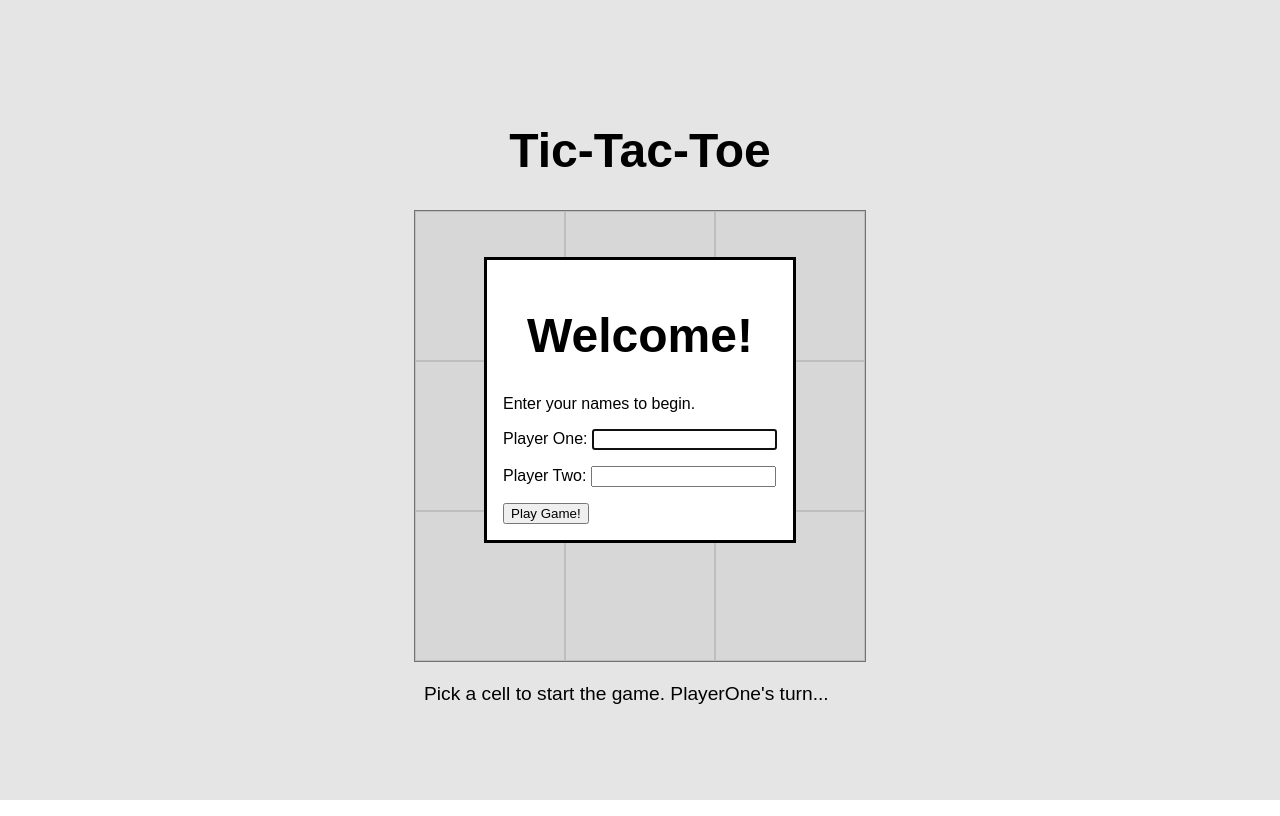
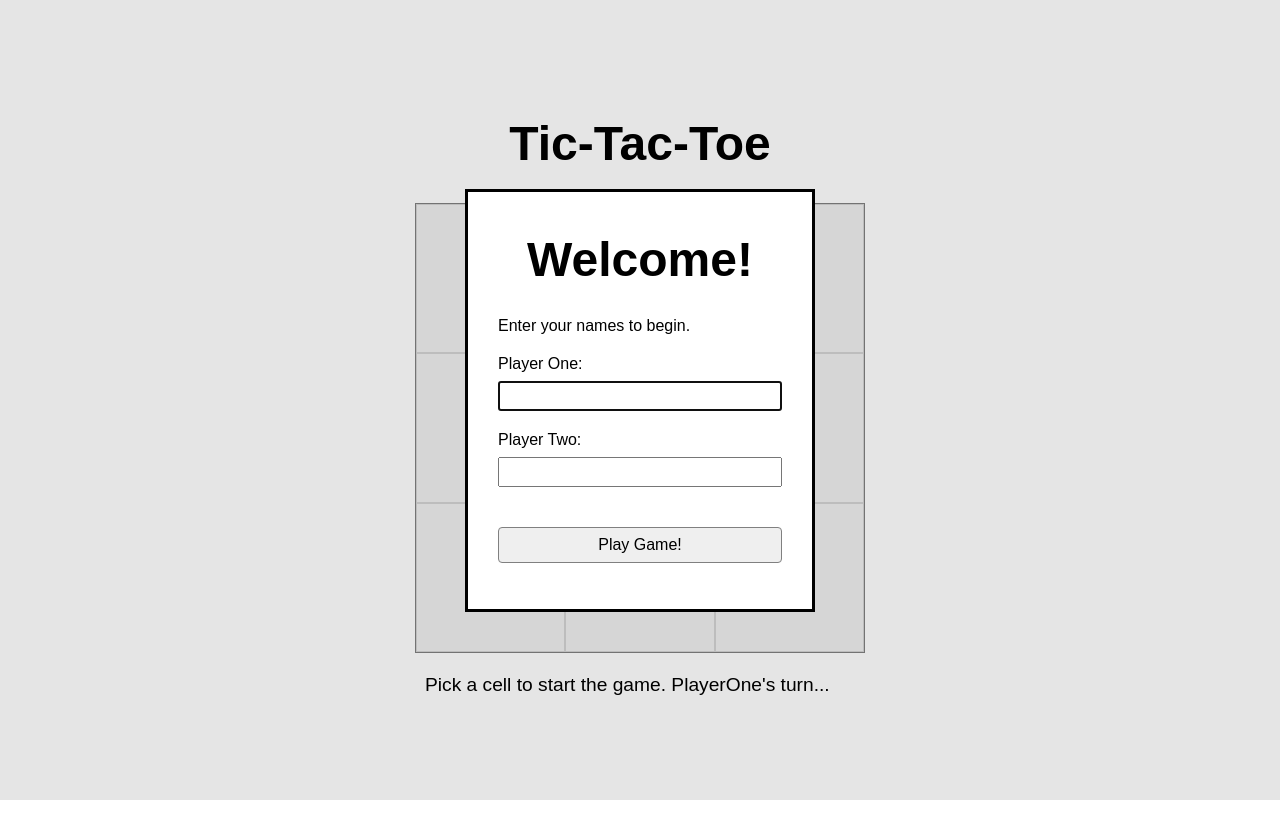
Before and after one commit to h4sitha/tic-tac-toe, a plain HTML site: page index.html in a window 1280 px wide. Drawn offline with Linux system fonts and the light colour scheme.

Commit message:
Add styles to the intro form

```diff
--- a/index.html
+++ b/index.html
@@ -26,7 +26,7 @@
                     <label for="second-player">Player Two:</label>
                     <input type="text" id="second-player">
                 </p>
-                <button>Play Game!</button>
+                <p><button>Play Game!</button></p>
             </form>
         </dialog>
 
--- a/styles.css
+++ b/styles.css
@@ -3,11 +3,13 @@ body {
     display: grid;
     place-content: center;
     min-height: 100vh;
+    margin: 0;
 }
 
-/* * {
-    border: 1px solid gray;
-} */
+* {
+    /* border: 1px solid gray; */
+    box-sizing: border-box;
+}
 
 .cell {
     width: calc(100%/3);
@@ -45,3 +47,35 @@ h1 {
     margin-left: auto;
     font-size: 1rem;
 }
+
+dialog {
+    padding: 30px;
+    width: 350px;
+}
+
+dialog h1 {
+    margin: 10px 0 30px 0;
+}
+
+dialog p:not(:last-of-type) {
+    margin-bottom: 20px;
+}
+
+dialog input {
+    /* padding: 8px 10px; */
+    display: block;
+    width: 100%;
+    margin-top: 8px;
+    padding: 4px 8px;
+    font-size: inherit;
+}
+
+dialog button {
+    display: block;
+    width: 100%;
+    padding: 8px;
+    font-size: inherit;
+    border: 1px solid gray;
+    border-radius: 4px;
+    margin-top: 40px;
+}
```
